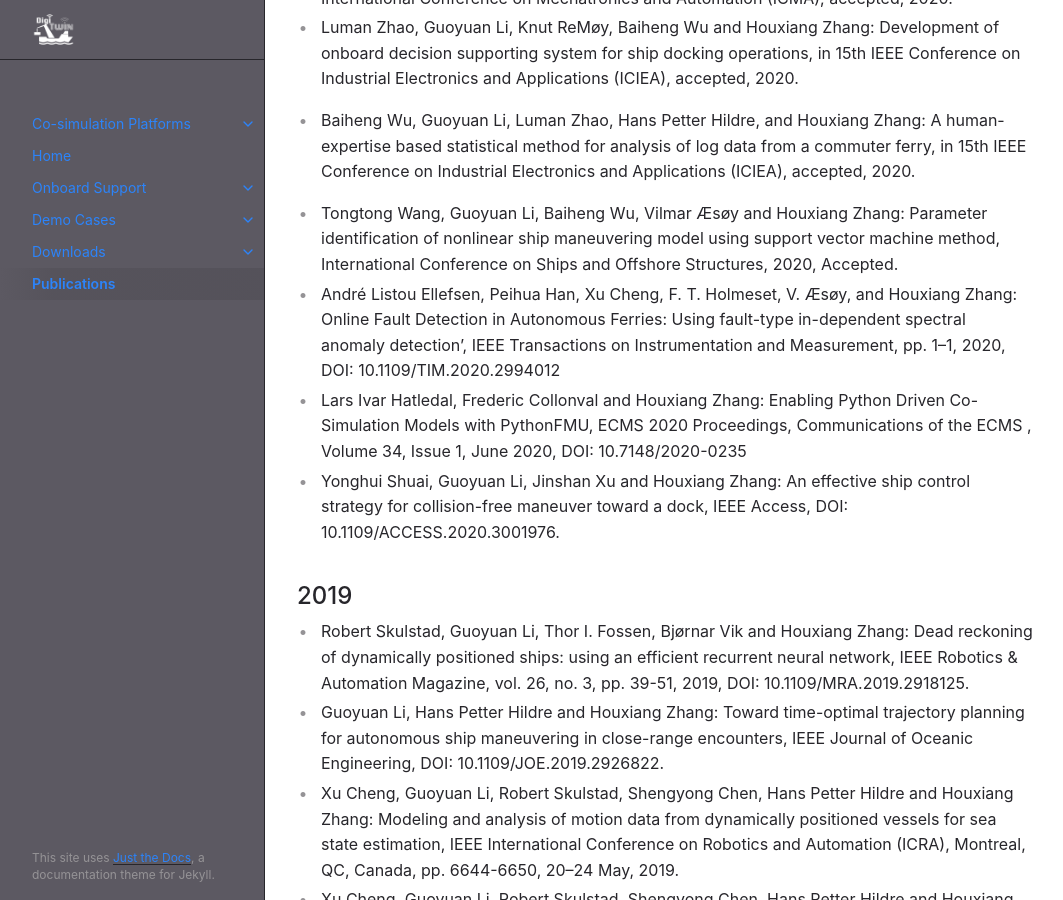
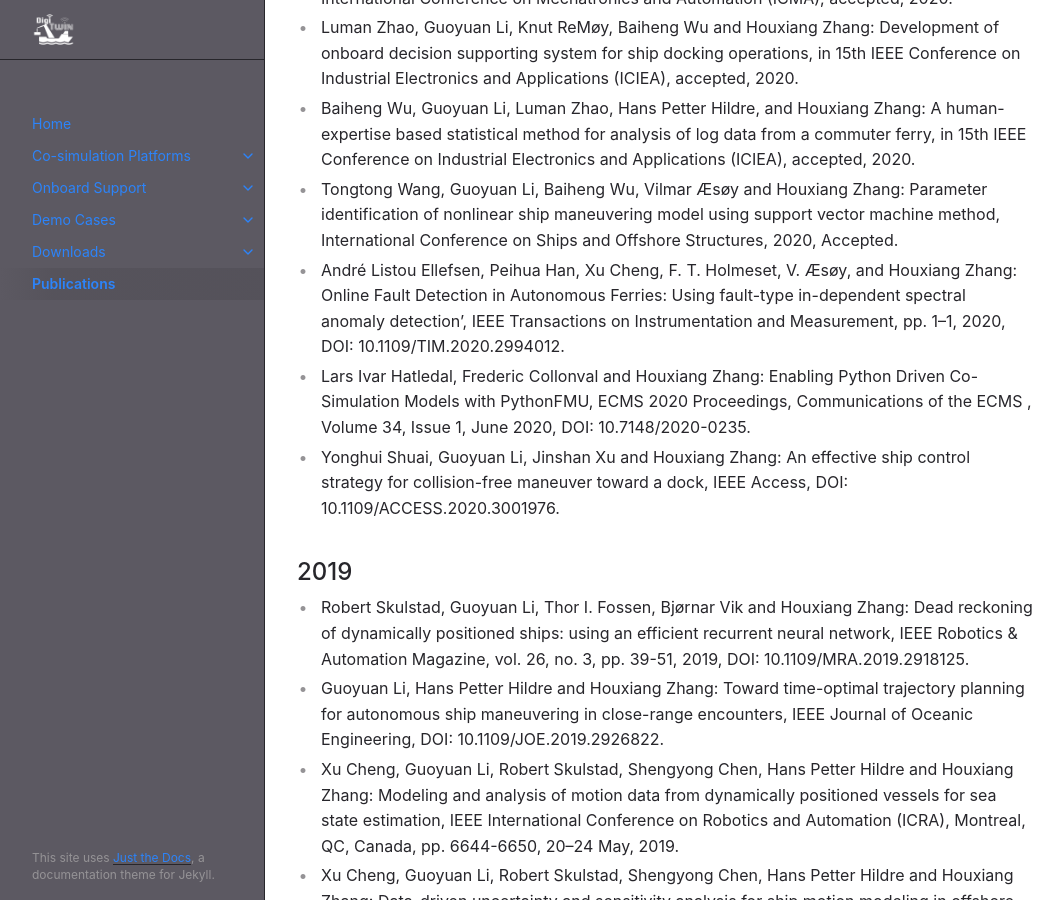
Before and after one commit to gunnerus-case/gunnerus-case.github.io, a Jekyll site: the page built from docs/Pubilcations.md, in a window 1280 px wide and 900 px high, scrolled down 310 px. Shown: the whole window, without its empty margins (107-1170 px from the left). Built offline with Jekyll 4.4.1, drawn with Linux system fonts in a browser that asks for light colours.

Commit message:
filling in basic info for the pages

```diff
--- a/docs/Pubilcations.md
+++ b/docs/Pubilcations.md
@@ -11,10 +11,9 @@ has_toc: false
 - Tongtong Wang, Guoyuan Li, Robert Skulstad, Vilmar Æsøy and Houxiang Zhang: An effective model-based thruster failure detection method for dynamically positioned ships, IEEE International Conference on Mechatronics and Automation (ICMA), accepted, 2020.
 - Luman Zhao, Guoyuan Li, Knut ReMøy, Baiheng Wu and Houxiang Zhang: Development of onboard decision supporting system for ship docking operations, in 15th IEEE Conference on Industrial Electronics and Applications (ICIEA), accepted, 2020.
 - Baiheng Wu, Guoyuan Li, Luman Zhao, Hans Petter Hildre,  and Houxiang Zhang: A human-expertise based statistical method for analysis of log data from a commuter ferry, in 15th IEEE Conference on Industrial Electronics and Applications (ICIEA), accepted, 2020.
-
 - Tongtong Wang, Guoyuan Li, Baiheng Wu, Vilmar Æsøy and Houxiang Zhang: Parameter identification of nonlinear ship maneuvering model using support vector machine method, International Conference on Ships and Offshore Structures, 2020, Accepted.
-- André Listou Ellefsen, Peihua Han, Xu Cheng, F. T. Holmeset, V. Æsøy, and Houxiang Zhang: Online Fault Detection in Autonomous Ferries: Using fault-type in-dependent spectral anomaly detection’, IEEE Transactions on Instrumentation and Measurement, pp. 1–1, 2020, DOI: 10.1109/TIM.2020.2994012
-- Lars Ivar Hatledal, Frederic Collonval and Houxiang Zhang: Enabling Python Driven Co-Simulation Models with PythonFMU, ECMS 2020 Proceedings, Communications of the ECMS , Volume 34, Issue 1, June 2020, DOI: 10.7148/2020-0235
+- André Listou Ellefsen, Peihua Han, Xu Cheng, F. T. Holmeset, V. Æsøy, and Houxiang Zhang: Online Fault Detection in Autonomous Ferries: Using fault-type in-dependent spectral anomaly detection’, IEEE Transactions on Instrumentation and Measurement, pp. 1–1, 2020, DOI: 10.1109/TIM.2020.2994012.
+- Lars Ivar Hatledal, Frederic Collonval and Houxiang Zhang: Enabling Python Driven Co-Simulation Models with PythonFMU, ECMS 2020 Proceedings, Communications of the ECMS , Volume 34, Issue 1, June 2020, DOI: 10.7148/2020-0235.
 - Yonghui Shuai, Guoyuan Li, Jinshan Xu and Houxiang Zhang: An effective ship control strategy for collision-free maneuver toward a dock, IEEE Access, DOI: 10.1109/ACCESS.2020.3001976.
 
 ## 2019
```
Also changed, not shown: other parts of docs/Pubilcations.md (+1 -1 lines), docs/Co-simulation Platforms.md (+1 -1 lines), docs/Demo Cases/Demo Cases.md (+1 -1 lines), docs/Downloads/Downloads.md (+1 -1 lines), docs/Onboard Support.md (+1 -1 lines).
